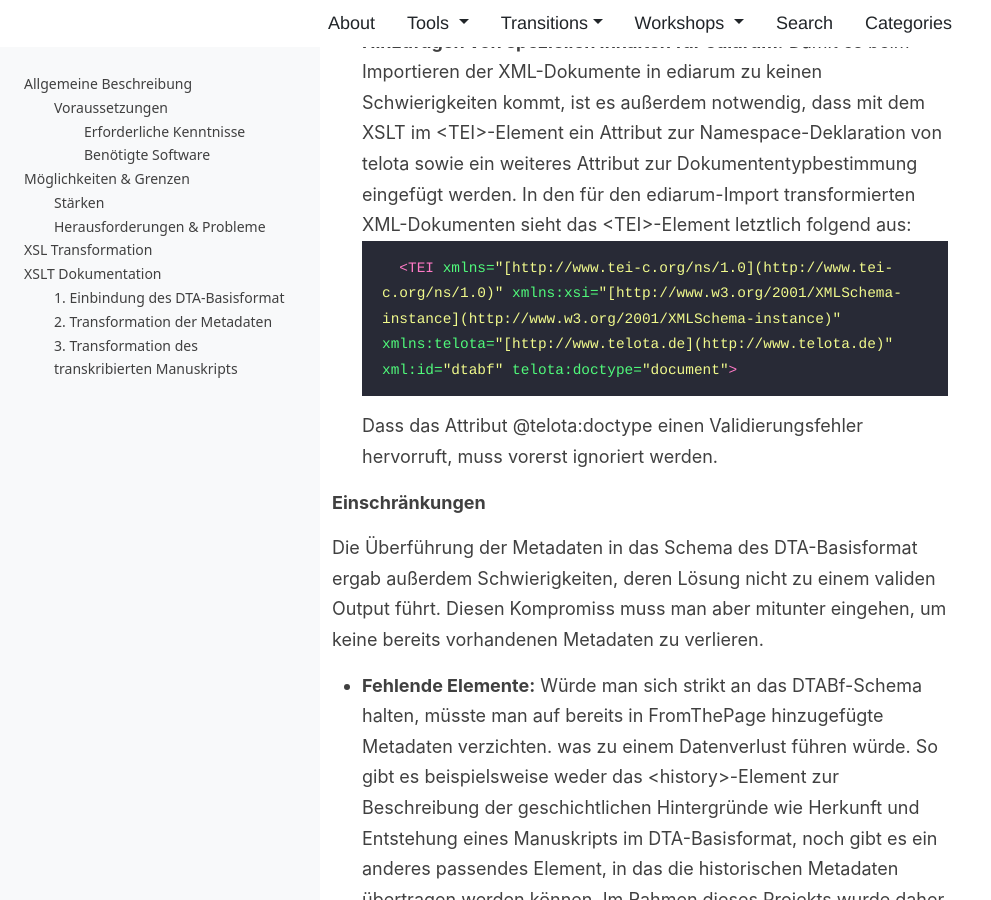
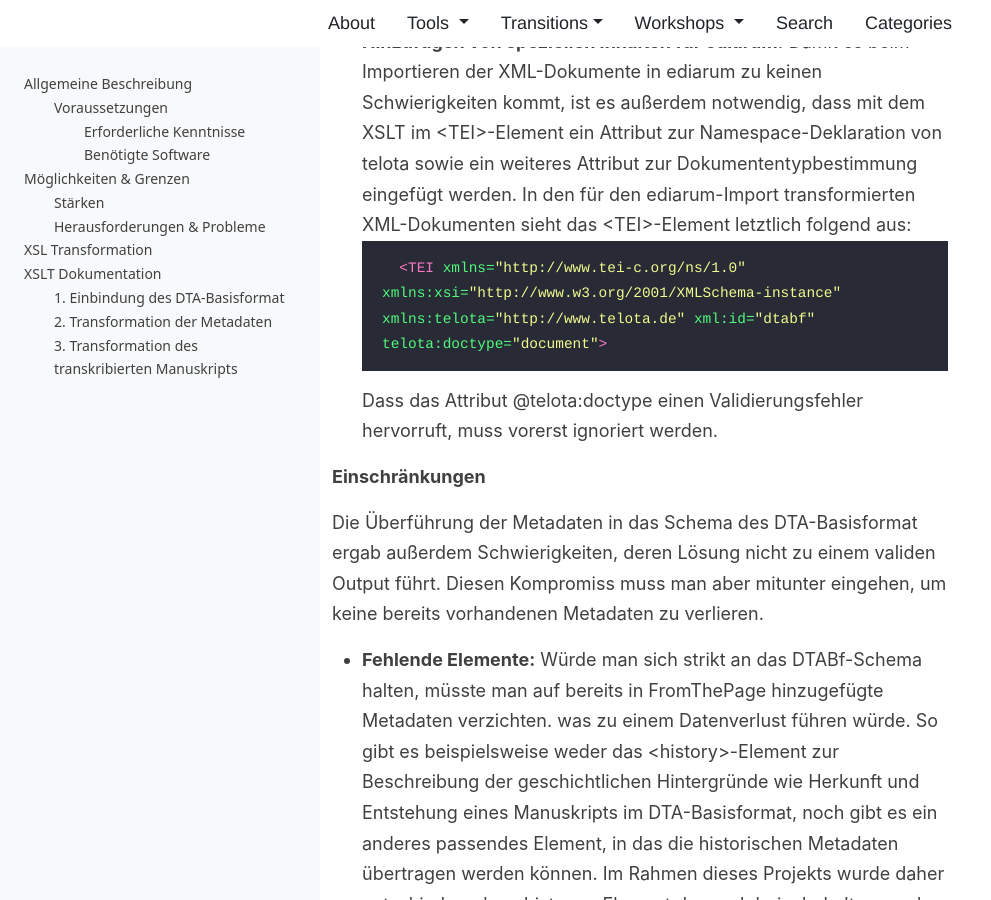
Before and after one commit to DigEdTnT/digedtnt.github.io, a Jekyll site: the page built from _posts/2023-05-31-transition-fromthepage-ediarum.md, in a window 1280 px wide and 900 px high, scrolled down 5290 px. Shown: the whole window, without its empty margins (0-991 px from the left). Built offline with Jekyll 4.4.1, drawn with Linux system fonts in a browser that asks for light colours.

Commit message:
Update 2023-05-31-transition-fromthepage-ediarum.md

````diff
--- a/_posts/2023-05-31-transition-fromthepage-ediarum.md
+++ b/_posts/2023-05-31-transition-fromthepage-ediarum.md
@@ -121,7 +121,7 @@ Bei der Übertragung der Metadaten wurden verschiedene Maßnahmen gesetzt:
 * **Entfernen von (vorerst) irrelevanten Elementen:** Einige der Elemente im FromThePage-Export wurden außerdem ignoriert und nicht in das neue DTA-XML überführt, da diese im Zuge der Edition eine unwesentliche Rolle spielen oder ohnehin am Ende des Projekts noch ergänzt werden müssen. Als nicht weiter relevante Information im TEI-Export von FromThePage wurden zum Beispiel Angaben zu Änderungen während der Transkription identifiziert. Aber auch die in den &lt;respStmt> enthaltenen Mitarbeitenden wurden nicht übernommen, da der teiHeader ohnehin am Ende des Projektes noch einmal überarbeitet werden muss.
 * **Hinzufügen von speziellen Inhalten für ediarum:** Damit es beim Importieren der XML-Dokumente in ediarum zu keinen Schwierigkeiten kommt, ist es außerdem notwendig, dass mit dem XSLT im &lt;TEI>-Element ein Attribut zur Namespace-Deklaration von telota sowie ein weiteres Attribut zur Dokumententypbestimmung eingefügt werden. In den für den ediarum-Import transformierten XML-Dokumenten sieht das &lt;TEI>-Element letztlich folgend aus:
     ```xml
-    <TEI xmlns="[http://www.tei-c.org/ns/1.0](http://www.tei-c.org/ns/1.0)" xmlns:xsi="[http://www.w3.org/2001/XMLSchema-instance](http://www.w3.org/2001/XMLSchema-instance)" xmlns:telota="[http://www.telota.de](http://www.telota.de)" xml:id="dtabf" telota:doctype="document">
+    <TEI xmlns="http://www.tei-c.org/ns/1.0" xmlns:xsi="http://www.w3.org/2001/XMLSchema-instance" xmlns:telota="http://www.telota.de" xml:id="dtabf" telota:doctype="document">
     ```
     Dass das Attribut @telota:doctype einen Validierungsfehler hervorruft, muss vorerst ignoriert werden.
 
````
